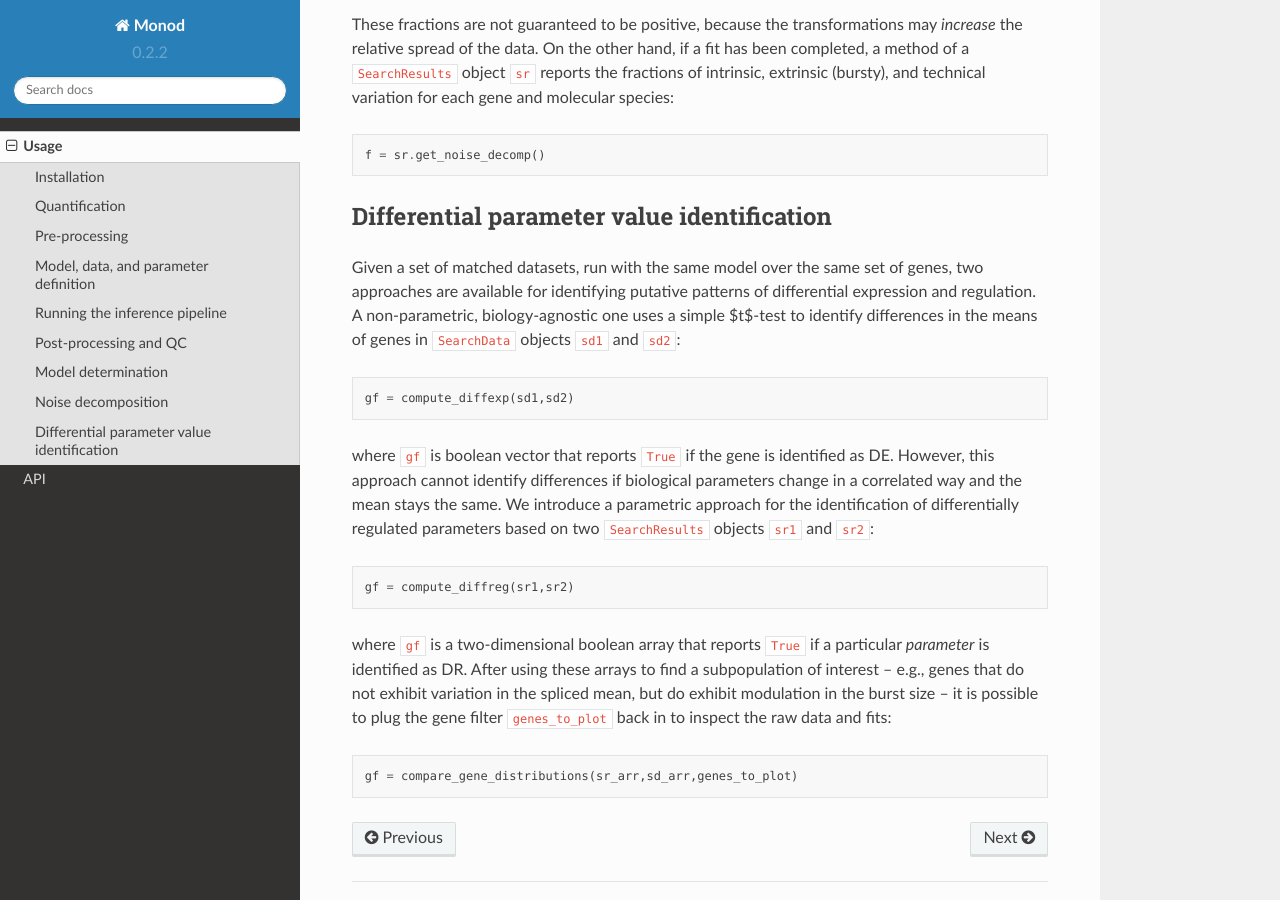
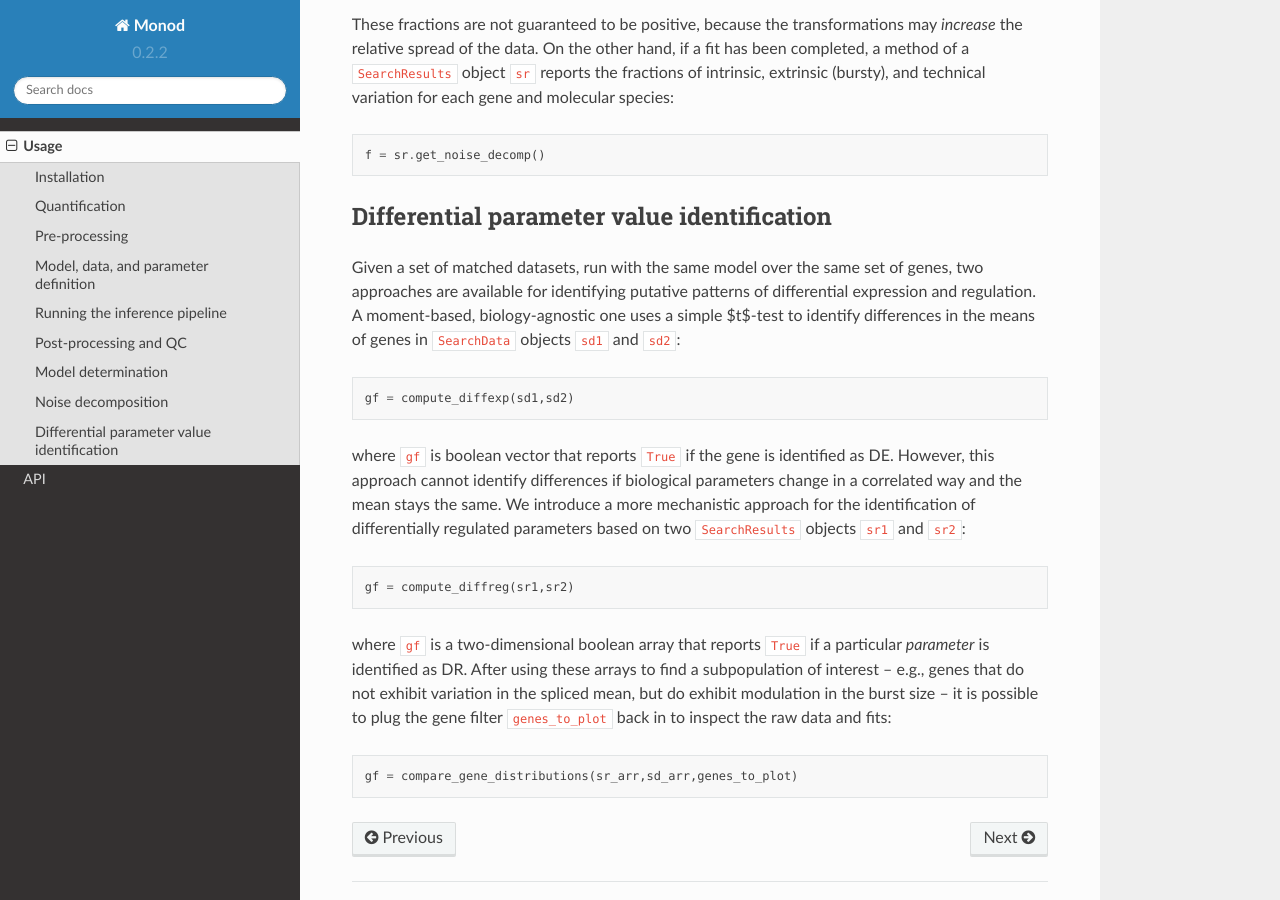
Before and after one commit to pachterlab/monod_examples, a Sphinx documentation site: the page built from docs/source/usage.rst, in a window 1280 px wide and 900 px high, scrolled down 4243 px. Built offline with Sphinx 7.4.7 and the Read the Docs theme 2.0.0, drawn with Linux system fonts in a browser that asks for light colours.

Commit message:
Update usage.rst

```diff
--- a/docs/source/usage.rst
+++ b/docs/source/usage.rst
@@ -200,13 +200,13 @@ These fractions are not guaranteed to be positive, because the transformations m
 
 Differential parameter value identification
 ----------------
-Given a set of matched datasets, run with the same model over the same set of genes, two approaches are available for identifying putative patterns of differential expression and regulation. A non-parametric, biology-agnostic one uses a simple $t$-test to identify differences in the means of genes in ``SearchData`` objects ``sd1`` and ``sd2``:
+Given a set of matched datasets, run with the same model over the same set of genes, two approaches are available for identifying putative patterns of differential expression and regulation. A moment-based, biology-agnostic one uses a simple $t$-test to identify differences in the means of genes in ``SearchData`` objects ``sd1`` and ``sd2``:
 
 .. code-block:: python
 
  gf = compute_diffexp(sd1,sd2)
 
-where ``gf`` is boolean vector that reports ``True`` if the gene is identified as DE. However, this approach cannot identify differences if biological parameters change in a correlated way and the mean stays the same. We introduce a parametric approach for the identification of differentially regulated parameters based on two ``SearchResults`` objects ``sr1`` and ``sr2``:
+where ``gf`` is boolean vector that reports ``True`` if the gene is identified as DE. However, this approach cannot identify differences if biological parameters change in a correlated way and the mean stays the same. We introduce a more mechanistic approach for the identification of differentially regulated parameters based on two ``SearchResults`` objects ``sr1`` and ``sr2``:
 
 .. code-block:: python
 
```
